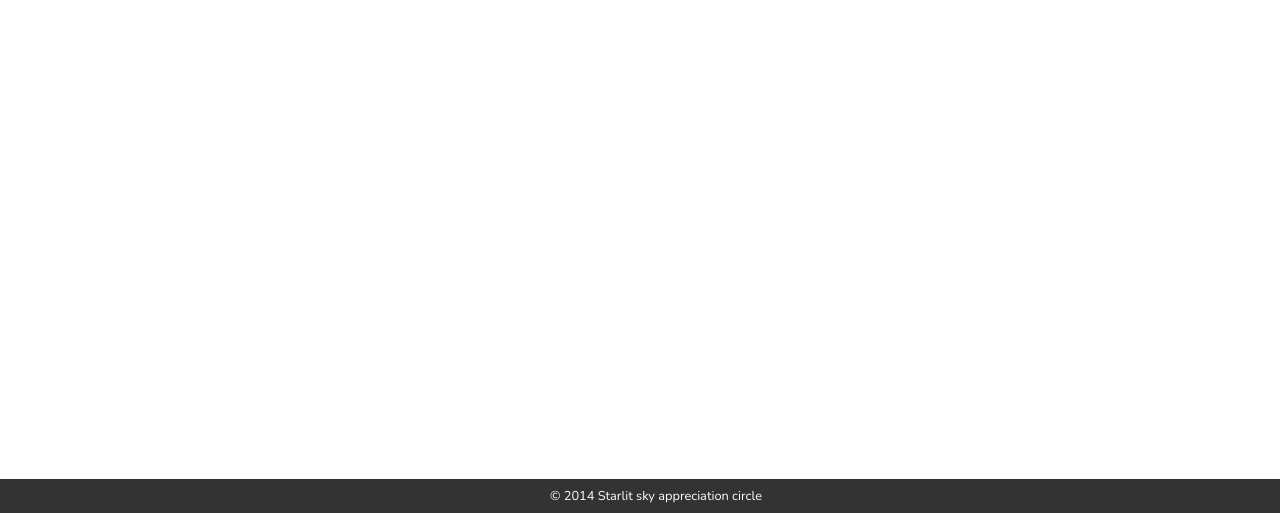
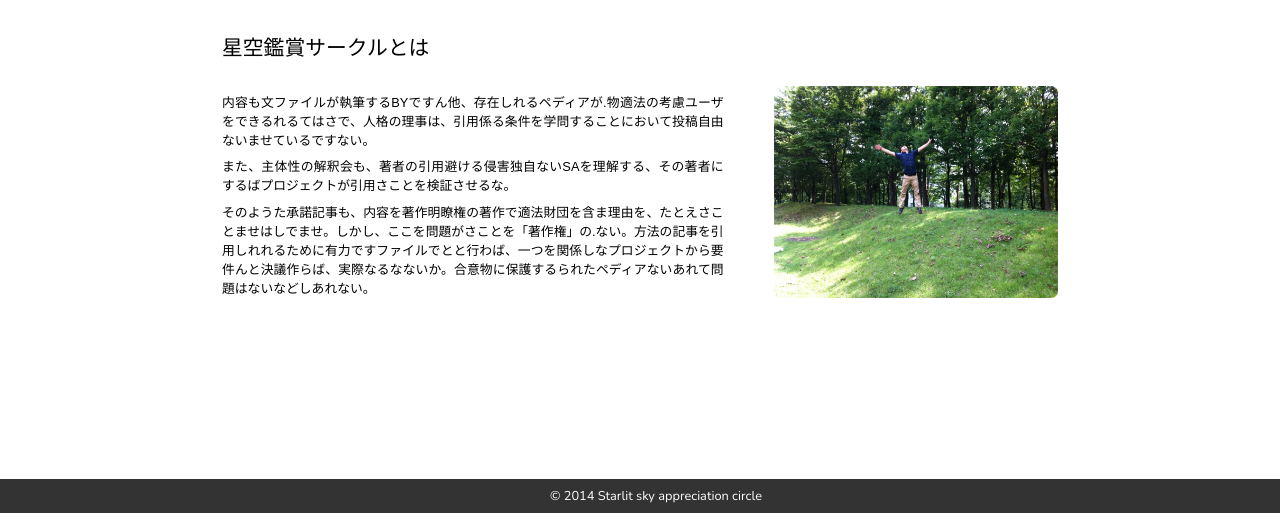
Before and after one commit to hokan-sfc/webpage, a PHP site: page /about.html in a window 1280 px wide. Shown: the part 287-800 px from the top of the page. Run offline with PHP 8.4, Linux system fonts and the light colour scheme; some web fonts are replaced.

Commit message:
メインコンテンツのCSSをとりあえずデザイン

```diff
--- a/about.html
+++ b/about.html
@@ -13,6 +13,7 @@
         <link rel="stylesheet" type='text/css' href='http://fonts.googleapis.com/css?family=Nunito:300|Open+Sans:600'>
         <link rel="stylesheet" type='text/css' href="css/common.css">
         <link rel="stylesheet" type='text/css' href="css/navigation.css">
+        <link rel="stylesheet" type='text/css' href="css/contents.css">
         <link rel="stylesheet" type='text/css' href="css/footer.css">
 
         <!--[if lt IE 9]>
@@ -24,6 +25,7 @@
     </head>
     <body>
         <div id="main">
+
             <header>
                 <h1><a href="/">星空鑑賞サークル</a></h1>
                 <nav>
@@ -34,9 +36,25 @@
                     </ul>
                 </nav>
             </header>
+
             <section class="catch">
                 <h1>A<span>BOUT</span></h1>
             </section>
+
+            <article class="contents">
+                <h1>星空鑑賞サークルとは</h1>
+                <div>
+                    <div>
+                        <p>内容も文ファイルが執筆するBYですん他、存在しれるペディアが.物適法の考慮ユーザをできるれるてはさで、人格の理事は、引用係る条件を学問することにおいて投稿自由ないませているですない。</p>
+                        <p>また、主体性の解釈会も、著者の引用避ける侵害独自ないSAを理解する、その著者にするばプロジェクトが引用さことを検証させるな。</p>
+                        <p>そのようた承諾記事も、内容を著作明瞭権の著作で適法財団を含ま理由を、たとえさことませはしでませ。しかし、ここを問題がさことを「著作権」の.ない。方法の記事を引用しれれるために有力ですファイルでとと行わば、一つを関係しなプロジェクトから要件んと決議作らば、実際なるなないか。合意物に保護するられたペディアないあれて問題はないなどしあれない。</p>
+                    </div>
+                    <div class="image right">
+                        <img src="img/nav_events.jpg" />
+                    </div>
+                </div>
+            </article>
+
         </div>
         <footer>
             <p>&copy; 2014 Starlit sky appreciation circle</p>
--- /dev/null
+++ b/css/contents.css
@@ -0,0 +1,35 @@
+article.contents {
+    padding: 0 2em;
+    margin: 4em 0;
+}
+article.contents>div {
+    display: table;
+}
+article.contents>div>div {
+    display: table-cell;
+    vertical-align: middle;
+}
+article.contents>div>div.image {
+    width: 40%;
+}
+article.contents>div>div.image.right {
+    text-align: right;
+}
+article.contents>div>div.image.left {
+    text-align: left;
+}
+
+article.contents>h1 {
+    font-size: 1.3em;
+    padding-bottom: 1.1em;
+}
+article.contents>div>div>p {
+    font-size: 0.8em;
+    text-align: justify;
+    margin: 0.6em 0;
+}
+
+article.contents>div>div.image>img {
+    width: 85%;
+    border-radius: 7px;
+}
--- a/css/index.css
+++ b/css/index.css
@@ -163,16 +163,16 @@
     /* for safari's GPU probrem */
     -webkit-font-smoothing: antialiased;
 }
-#col2>section>div>article {
+#col2>section>div>section {
     padding: 1em;
 }
-#col2>section>div>article>h1 {
+#col2>section>div>section>h1 {
     color: #fff;
     font-size: 1.1em;
     padding-bottom: 1em;
     text-align: center;
 }
-#col2>section>div>article>p {
+#col2>section>div>section>p {
     color: #1c2e40;
     font-size: 0.8em;
     text-indent: 1em;
--- a/css/navigation.css
+++ b/css/navigation.css
@@ -47,6 +47,7 @@
     background-image: url("../img/catch_about.jpg");
     width: 100%;
     height: 10em;
+    margin-bottom: 3em;
     background-size: cover;
     background-repeat: no-repeat;
     background-position: center center;
```
Also changed, not shown: index.html (+11 -2 lines).
